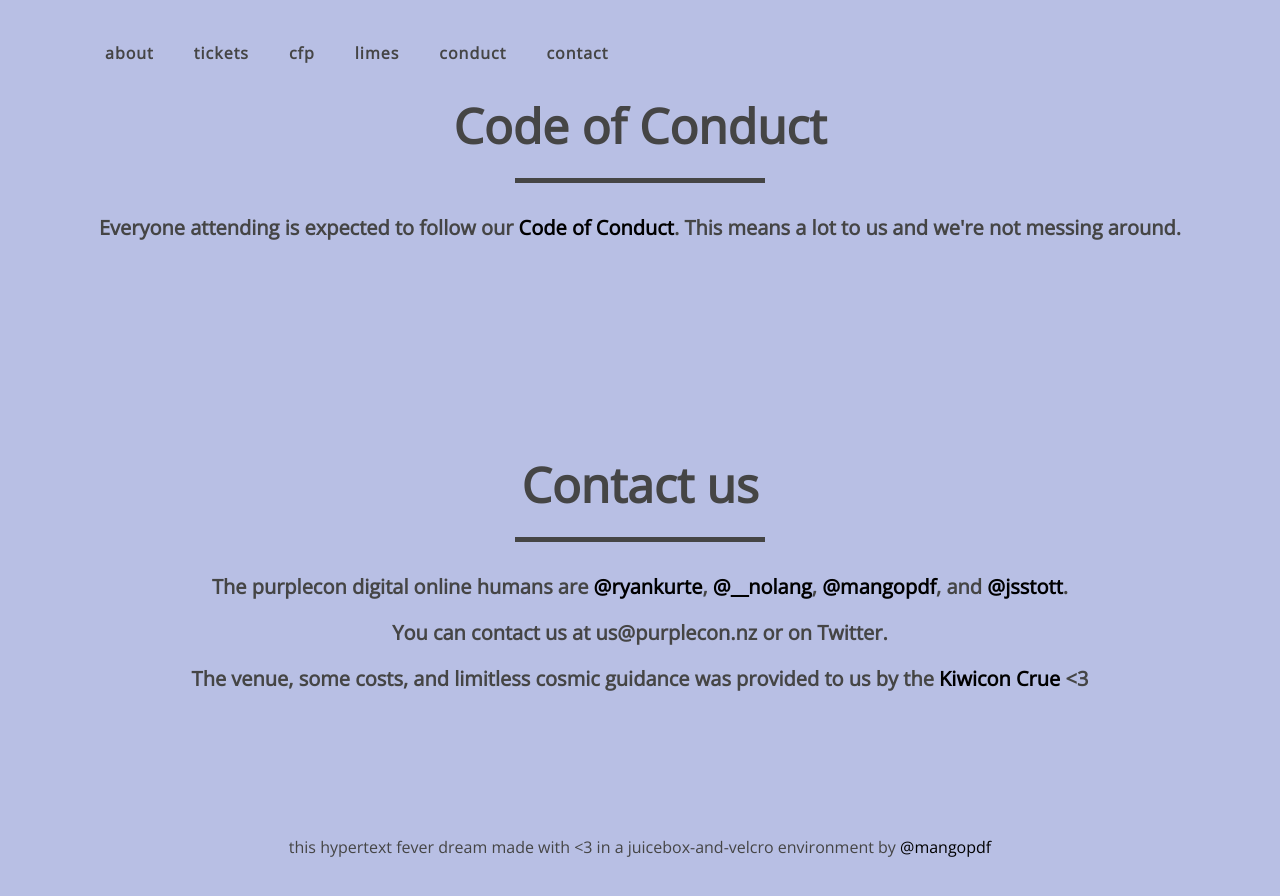
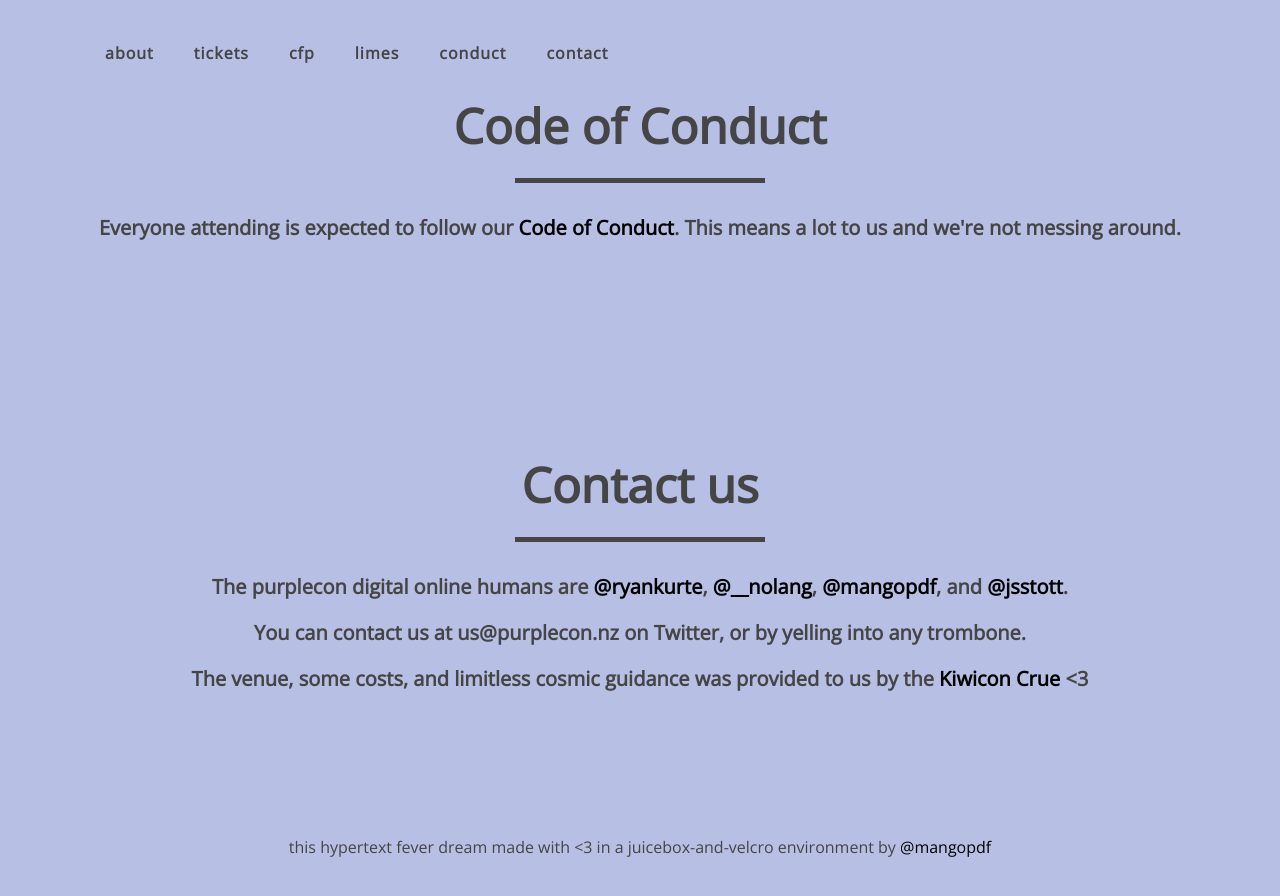
Before and after one commit to purplecon/2018.purplecon.nz, a Jekyll site: the page built from README.md, in a window 1280 px wide and 900 px high, scrolled down 2341 px. Shown: the top 896 px of the window. Built offline with Jekyll 4.4.1, drawn with Linux system fonts in a browser that asks for light colours; our own code applies the rules of GitHub Pages for plain Markdown files.

Commit message:
yell into the trombone

```diff
--- a/_layouts/home.html
+++ b/_layouts/home.html
@@ -175,7 +175,7 @@ layout: default
         <a href="//twitter.com/jsstott">@jsstott</a>.
         </p>
         <p>
-        You can contact us at {{ site.email }} or on Twitter.
+        You can contact us at {{ site.email }} on Twitter, or by yelling into any trombone.
         </p>
         <p>
         The venue, some costs, and limitless cosmic guidance was provided to us by the <a href="https://kiwicon.org">Kiwicon Crue</a> &lt;3
```
